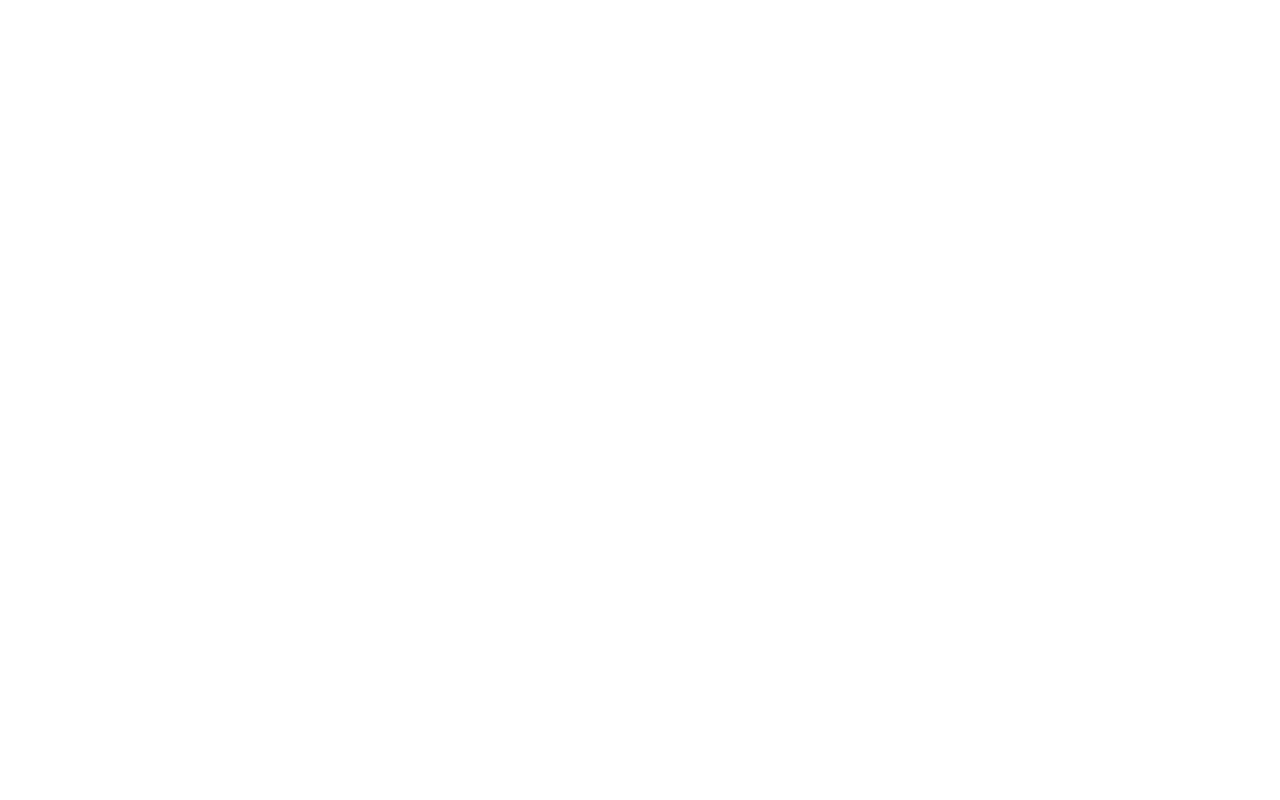
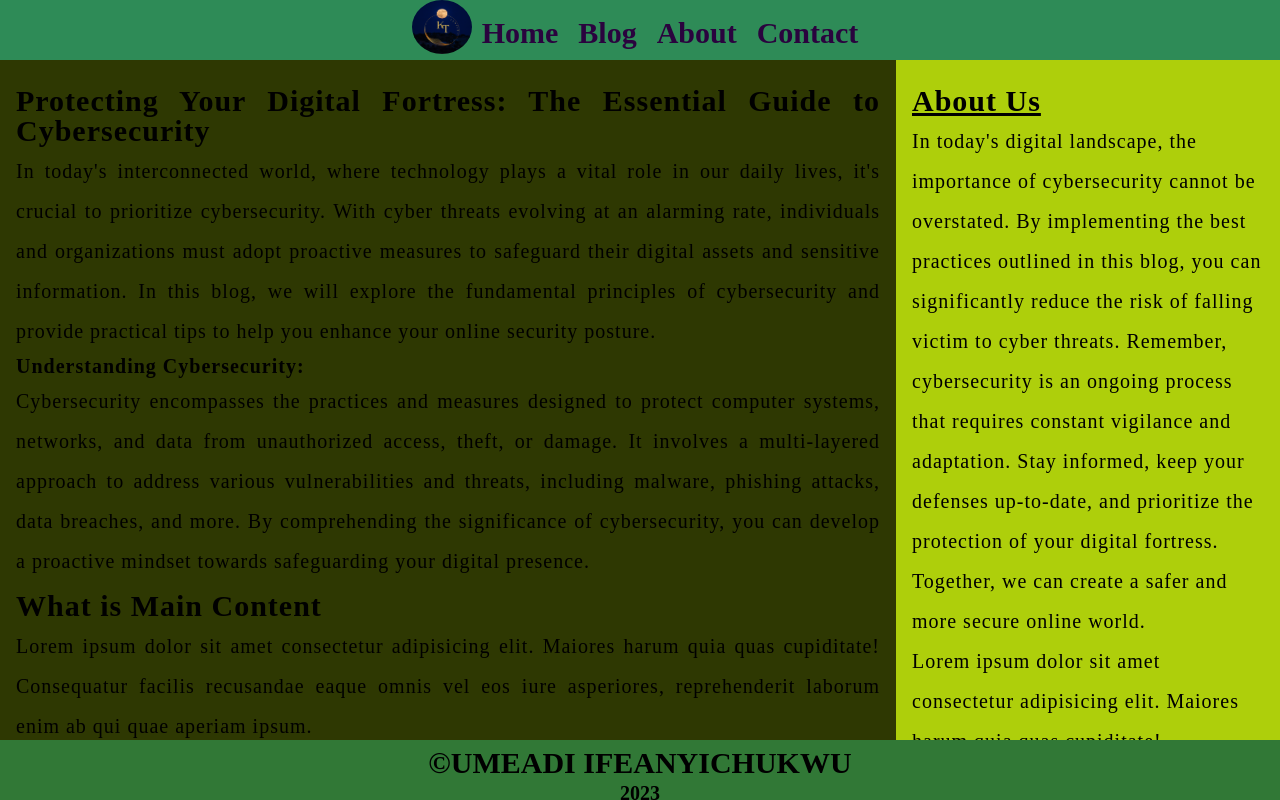
Before and after one commit to Kenpachi2/-Lesson_3_Task_4_Umeadi-Ifeanyi, a website: page index.html in a window 1280 px wide. Drawn offline with Linux system fonts and the light colour scheme.

Commit message:
complete task

```diff
--- a/css/style.css
+++ b/css/style.css
@@ -25,7 +25,6 @@ footer, header, hgroup, menu, nav, section {
 
 body {
 	line-height: 1;
-	width: 100%;
 }
 
 ol, ul {
@@ -51,3 +50,174 @@ table {
 
 
 /* Write your css below here */
+
+*{
+	box-sizing: border-box;
+}
+
+.container{
+    /* background-color: #2f0232; */
+    height: 100vh;
+	width: 100vw;
+	overflow-x: hidden;
+}
+
+a {
+    text-decoration: none;
+}
+a:hover, aside h1{
+    text-decoration: underline;
+}
+h1{
+    font-size: 30px;
+}
+h2{
+    font-size: 20px;
+}
+header{
+    background-color: seagreen;
+    height: 60px;
+    width: 100%;
+    position: fixed;
+    top: 0;
+    left: 0;
+    display: flex;
+    justify-content: center;
+    flex-wrap: wrap;
+}
+img{
+    height: 90%;
+    width: 60px;
+    border-radius: 50%;
+}
+header nav {
+    display: flex;
+    flex-wrap: wrap;
+    justify-content: center;
+    align-items: center;
+}
+
+header a {
+    color: #2a033e;
+    margin-top: 5px;
+    justify-content: space-between;
+    padding: 10px;
+    font-size: 30px;
+    font-weight: bold;
+}
+
+section{
+    background-color: #05523b;
+    margin-top: 60px;
+    display: flex;
+	margin-bottom: 60px;
+	letter-spacing: 1px;
+	line-height: 30px;
+}
+
+main{
+    background-color: #284f04;
+    width: 100%;
+    padding: 1rem;
+    text-align: justify;
+}
+
+aside{
+    background-color: #2c0231;
+    width: 100%;
+    padding: 1rem;
+}
+
+footer{
+    background-color: rgb(49, 120, 54);
+    height: 60px;
+    width: 100%;
+    position: fixed;
+    bottom: 0;
+    left: 0;
+	display: flex;
+	flex-direction: column;
+	justify-content: center;
+	align-items: center;
+}
+
+@media screen and (width <= 345px){
+	header{
+		height: 100px;
+	}
+
+	section{
+		margin-top: 100px;
+	}
+}
+
+@media screen and (width <= 768px){
+	header a {
+		font-size: 20px;
+	}
+
+	p {
+    font-size: 15px;
+	margin: auto;
+    line-height: 30px;
+   	}
+
+   h1{
+    margin-top: 10px;
+    margin-bottom: 10px;
+    text-align: center;
+   	}
+
+	section{
+		flex-direction: column;
+		text-align: justify;
+	}
+}
+
+@media screen and (width >= 768px) {
+    p {
+        font-size: 15px;
+        margin: auto;
+        line-height: 40px;
+    }
+
+    h1{
+        margin-top: 10px;
+        margin-bottom: 5px;
+    }
+
+	main{
+		width: 70%;
+	}
+
+	aside{
+		width: 30%;
+	}
+}
+
+@media screen and (width >= 992px) {
+	p {
+        font-size: 20px;
+        margin: auto;
+        line-height: 40px;
+    }
+
+    section{
+        flex-direction: row;
+    }
+
+    main{
+        background-color: #2e3802;
+        width: 70%;
+        padding: 1rem;
+        float: left;
+
+    }
+
+    aside{
+        background-color: #aecf0b;
+        width: 30%;
+        padding: 1rem;
+        float: right;
+    }
+}
--- a/index.html
+++ b/index.html
@@ -0,0 +1,82 @@
+<!DOCTYPE html>
+<html lang="en">
+    <head>
+        <meta charset="UTF-8">
+        <meta http-equiv="X-UA-Compatible" content="IE=edge">
+        <meta name="viewport" content="width=device-width, initial-scale=1.0">
+        <link rel="shortcut icon" href="./images/Gold Luxury Initial Circle Logo.png" type="image/x-icon">
+        <title>My Blog post</title>
+        <link rel="stylesheet" href="./css/style.css">
+    </head>
+    <body>
+        <div class="container">
+            <header>
+                <img src="./images/Gold Luxury Initial Circle Logo.png" alt="logo">
+                <nav>
+                    <a href="#">Home</a>
+                    <a href="#">Blog</a>
+                    <a href="#">About</a>
+                    <a href="#">Contact</a>
+                </nav>
+            </header>
+            <section>
+                <main>
+                    <h1>Protecting Your Digital Fortress: The Essential Guide to Cybersecurity</h1>
+                    <p>In today's interconnected world, where technology plays a vital role in our daily lives, it's crucial to prioritize cybersecurity. With cyber threats evolving at an alarming rate, individuals and organizations must adopt proactive measures to safeguard their digital assets and sensitive information. In this blog, we will explore the fundamental principles of cybersecurity and provide practical tips to help you enhance your online security posture.
+                    </p>
+                    <h2>Understanding Cybersecurity:</h2>
+                    <p>Cybersecurity encompasses the practices and measures designed to protect computer systems, networks, and data from unauthorized access, theft, or damage. It involves a multi-layered approach to address various vulnerabilities and threats, including malware, phishing attacks, data breaches, and more. By comprehending the significance of cybersecurity, you can develop a proactive mindset towards safeguarding your digital presence.
+                    </p>
+                    <h1>What is Main Content</h1>
+                    <p>Lorem ipsum dolor sit amet consectetur adipisicing elit. Maiores harum
+                        quia quas cupiditate! Consequatur facilis recusandae eaque omnis vel eos iure
+                        asperiores, reprehenderit laborum enim ab qui quae aperiam ipsum.
+                    </p>
+                    <p>Lorem ipsum dolor sit amet consectetur adipisicing elit. Maiores harum
+                        quia quas cupiditate! Consequatur facilis recusandae eaque omnis vel eos iure
+                        asperiores, reprehenderit laborum enim ab qui quae aperiam ipsum.
+                    </p>
+                    <p>Lorem ipsum dolor sit amet consectetur adipisicing elit. Maiores harum
+                        quia quas cupiditate! Consequatur facilis recusandae eaque omnis vel eos iure
+                        asperiores, reprehenderit laborum enim ab qui quae aperiam ipsum.
+                    </p>
+                    <h1>Examples</h1>
+                    <p>Lorem ipsum dolor sit amet consectetur adipisicing elit. Maiores harum
+                        quia quas cupiditate! Consequatur facilis recusandae eaque omnis vel eos iure
+                        asperiores, reprehenderit laborum enim ab qui quae aperiam ipsum.
+                    </p>
+                    <p>Lorem ipsum dolor sit amet consectetur adipisicing elit. Maiores harum
+                        quia quas cupiditate! Consequatur facilis recusandae eaque omnis vel eos iure
+                        asperiores, reprehenderit laborum enim ab qui quae aperiam ipsum.
+                    </p>
+                    <h1>Examples</h1>
+                    <p>Lorem ipsum dolor sit amet consectetur adipisicing elit. Maiores harum
+                        quia quas cupiditate! Consequatur facilis recusandae eaque omnis vel eos iure
+                        asperiores, reprehenderit laborum enim ab qui quae aperiam ipsum.
+                    </p>
+                </main>
+                <aside>
+                    <h1>About Us</h1>
+                    <p>In today's digital landscape, the importance of cybersecurity cannot be overstated. By implementing the best practices outlined in this blog, you can significantly reduce the risk of falling victim to cyber threats. Remember, cybersecurity is an ongoing process that requires constant vigilance and adaptation. Stay informed, keep your defenses up-to-date, and prioritize the protection of your digital fortress. Together, we can create a safer and more secure online world.
+                    </p>
+                    <p>Lorem ipsum dolor sit amet consectetur adipisicing elit. Maiores harum
+                        quia quas cupiditate! Consequatur facilis recusandae eaque omnis vel eos iure
+                        asperiores, reprehenderit laborum enim ab qui quae aperiam ipsum.
+                    </p>
+                    <p>Lorem ipsum dolor sit amet consectetur adipisicing elit. Maiores harum
+                        quia quas cupiditate! Consequatur facilis recusandae eaque omnis vel eos iure
+                        asperiores, reprehenderit laborum enim ab qui quae aperiam ipsum.
+                    </p>
+                    <p>Lorem ipsum dolor sit amet consectetur adipisicing elit. Maiores harum
+                        quia quas cupiditate! Consequatur facilis recusandae eaque omnis vel eos iure
+                        asperiores, reprehenderit laborum enim ab qui quae aperiam ipsum.
+                    </p>
+                </aside>
+            </section>
+            <footer>
+                <h1>&copy;UMEADI IFEANYICHUKWU</h1>
+                <h2>2023</h2>
+            </footer>
+        </div>
+    </body>
+</html>
```
Also changed, not shown: images/Gold Luxury Initial Circle Logo.png (added).
